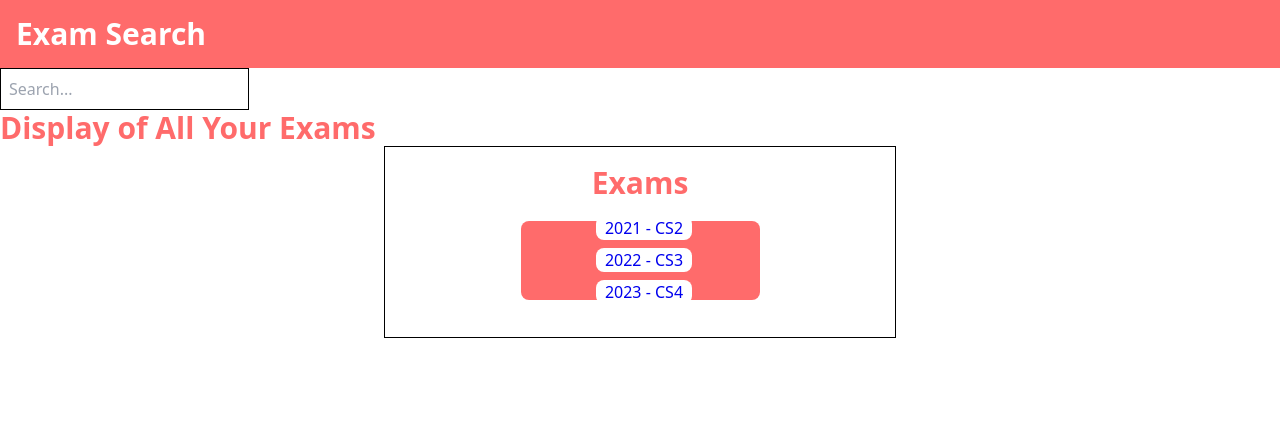
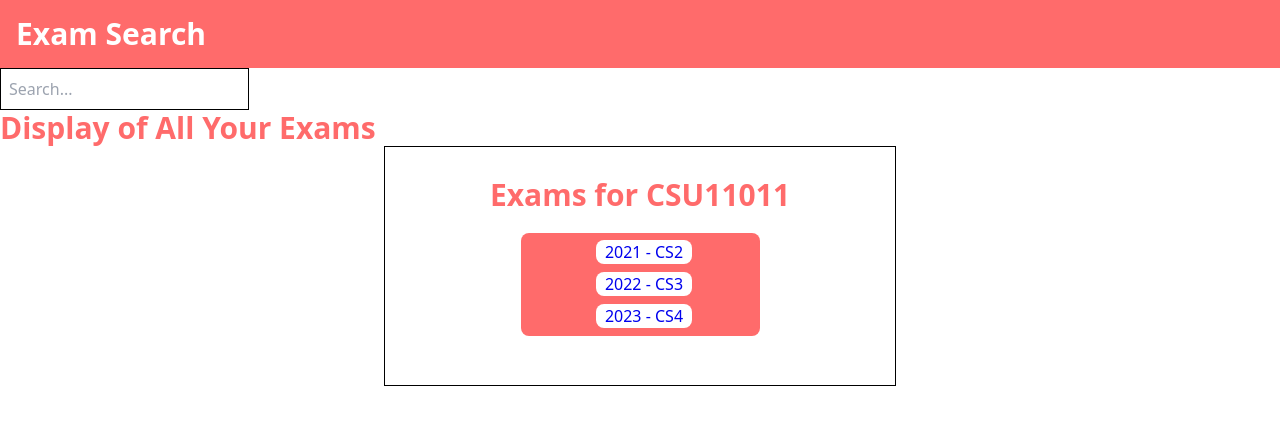
Before and after one commit to Jd7103/hack-trinity-2023-team-2, a React (Create React App) app in the folder hack-trinity-ui/: page / in a window 1280 px wide. Shown: the top 424 px of the page. Built offline with nearby package versions, Linux system fonts and the light colour scheme.

Commit message:
final commit design done for now

```diff
--- a/hack-trinity-ui/src/components/Exams.js
+++ b/hack-trinity-ui/src/components/Exams.js
@@ -31,7 +31,7 @@ function Exams(props) {
     <div className="h-[30vh]">
       <h2>Display of All Your Exams</h2>
       <div className="list-wrap">
-        <h2>Exams </h2>
+        <h2>Exams for {exams[0].module}</h2>
         <ul id="list" className="past-exam-list m-5" ref={pastExamList}>
           {exams.map((exam) => (
             <li className="past-exam-item"><a href="">{exam.year} - {exam.title}</a></li>
--- a/hack-trinity-ui/src/index.css
+++ b/hack-trinity-ui/src/index.css
@@ -26,7 +26,7 @@ p {
   @apply flex flex-col font-bold border relative justify-center items-center border-black border-opacity-100 p-4;
   width: 40%;
   left: 30%;
-  height: 80%;
+  height: 100%;
 }
 
 .past-exam-list {
```
